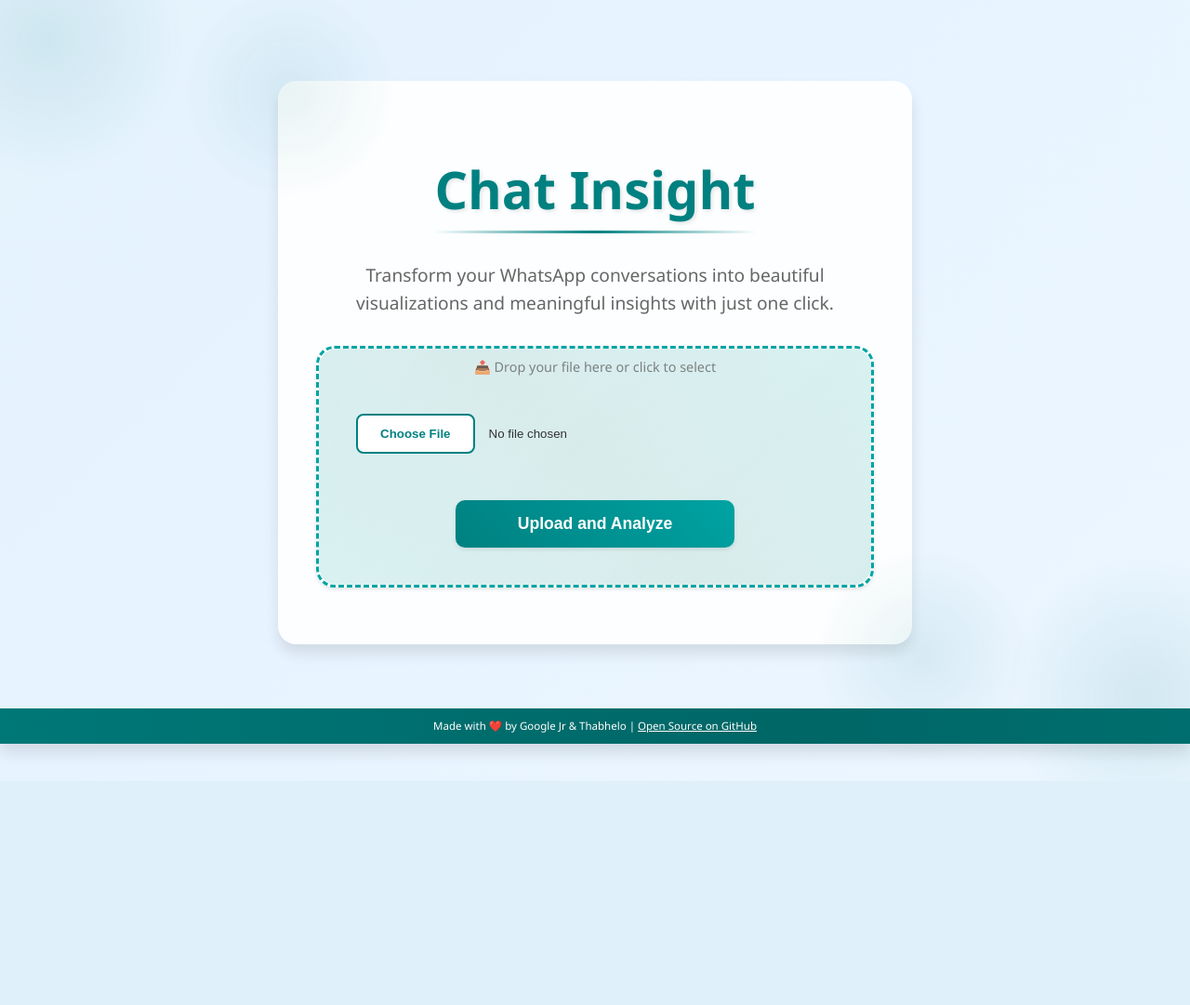
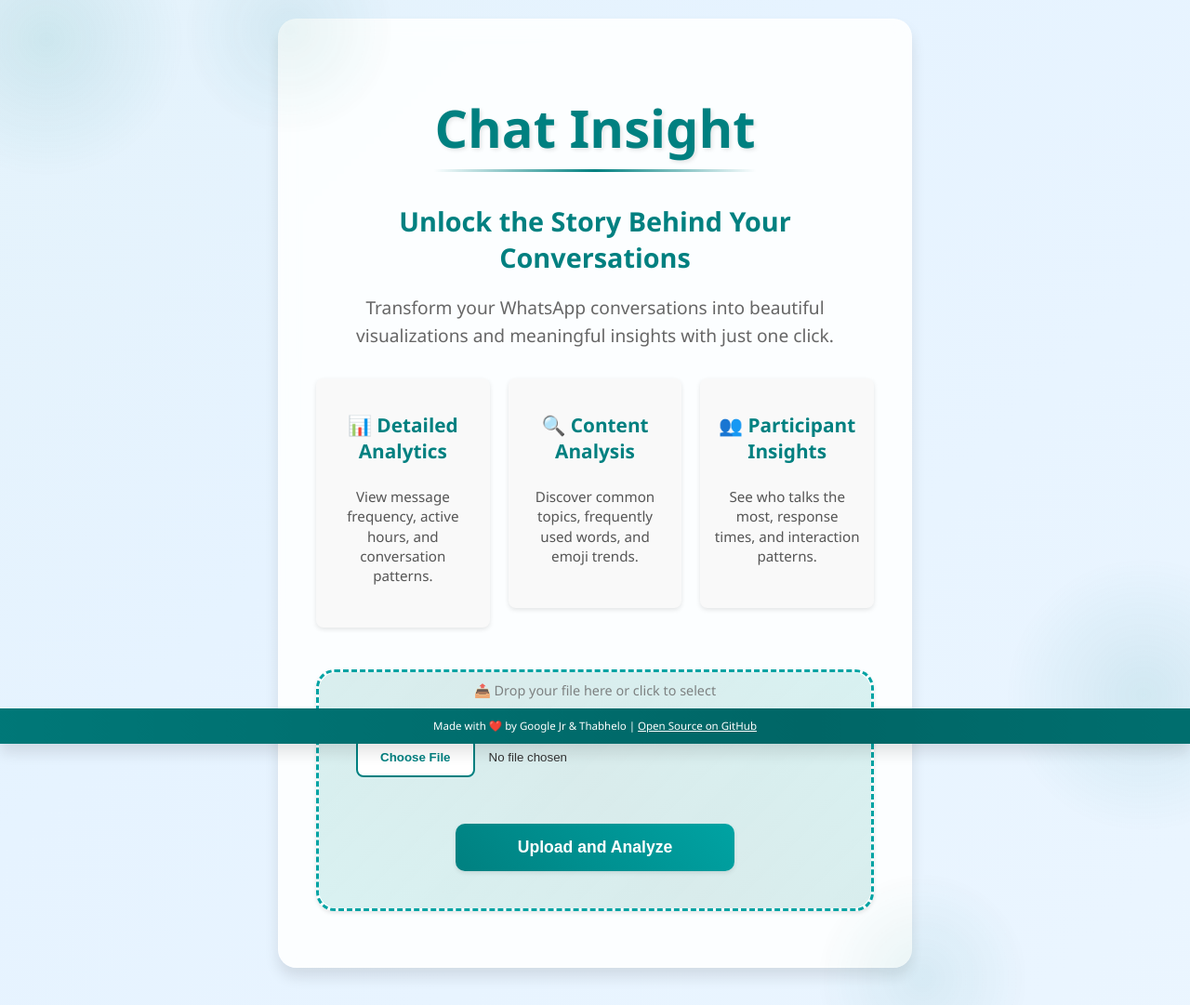
Before and after one commit to xeroxzen/chat-insight, a FastAPI app: page / in a window 1280 px wide. Shown: the top 1081 px of the page at 93% size. Before the commit the page ends 812 px from the top, so only its background shows below. Run offline with FastAPI, Linux system fonts and the light colour scheme; parts of the project's set-up code (start-up, migrations or seed data) failed here and were passed over.

Commit message:
feat: Enhance index page with SEO metadata and feature sections

```diff
--- a/templates/index.html
+++ b/templates/index.html
@@ -3,8 +3,35 @@
   <head>
     <meta charset="UTF-8" />
     <meta name="viewport" content="width=device-width, initial-scale=1.0" />
+    <meta
+      name="description"
+      content="Chat Insight - Transform your WhatsApp conversations into beautiful visualizations and meaningful insights. Analyze chat patterns, message frequency, and more."
+    />
+    <meta
+      name="keywords"
+      content="WhatsApp analytics, chat visualization, message analysis, conversation insights, chat statistics, WhatsApp data"
+    />
+    <meta name="author" content="Google Jr & Thabhelo" />
+    <meta
+      property="og:title"
+      content="Chat Insight - WhatsApp Conversation Analyzer"
+    />
+    <meta
+      property="og:description"
+      content="Transform your WhatsApp chats into beautiful visualizations and meaningful insights with just one click."
+    />
+    <meta property="og:type" content="website" />
+    <meta name="twitter:card" content="summary_large_image" />
+    <meta
+      name="twitter:title"
+      content="Chat Insight - WhatsApp Conversation Analyzer"
+    />
+    <meta
+      name="twitter:description"
+      content="Get meaningful insights from your WhatsApp conversations with beautiful visualizations."
+    />
     <link rel="icon" type="image/x-icon" href="/static/favicon.ico" />
-    <title>Chat Insight</title>
+    <title>Chat Insight - WhatsApp Conversation Analyzer</title>
     <link rel="stylesheet" href="../static/css/style.css" />
     <style>
       .spinner-container {
@@ -45,15 +72,100 @@
           transform: rotate(360deg);
         }
       }
+
+      .service-description {
+        margin-bottom: 30px;
+        text-align: center;
+      }
+
+      .service-description h2 {
+        color: #008080;
+        margin-bottom: 15px;
+        font-size: 1.8em;
+      }
+
+      .features {
+        display: flex;
+        justify-content: center;
+        flex-wrap: nowrap;
+        margin-top: 25px;
+        gap: 20px;
+        width: 100%;
+      }
+
+      .feature {
+        flex: 1;
+        min-width: 0; /* Prevents flex items from overflowing */
+        background-color: #f9f9f9;
+        border-radius: 8px;
+        padding: 15px;
+        margin-bottom: 15px;
+        box-shadow: 0 2px 5px rgba(0, 0, 0, 0.1);
+        transition: transform 0.3s ease;
+        display: flex;
+        flex-direction: column;
+        align-items: center;
+        text-align: center;
+        height: 100%;
+      }
+
+      .feature:hover {
+        transform: translateY(-5px);
+      }
+
+      .feature h3 {
+        color: #008080;
+        margin-bottom: 10px;
+        font-size: 1.3em;
+      }
+
+      .feature p {
+        color: #555;
+        font-size: 0.95em;
+        line-height: 1.4;
+      }
+
+      @media (max-width: 768px) {
+        .features {
+          flex-direction: column;
+        }
+
+        .feature {
+          width: 100%;
+        }
+      }
     </style>
   </head>
   <body>
     <div class="container">
       <h1>Chat Insight</h1>
-      <p>
-        Transform your WhatsApp conversations into beautiful visualizations and
-        meaningful insights with just one click.
-      </p>
+      <div class="service-description">
+        <h2>Unlock the Story Behind Your Conversations</h2>
+        <p>
+          Transform your WhatsApp conversations into beautiful visualizations
+          and meaningful insights with just one click.
+        </p>
+        <div class="features">
+          <div class="feature">
+            <h3>📊 Detailed Analytics</h3>
+            <p>
+              View message frequency, active hours, and conversation patterns.
+            </p>
+          </div>
+          <div class="feature">
+            <h3>🔍 Content Analysis</h3>
+            <p>
+              Discover common topics, frequently used words, and emoji trends.
+            </p>
+          </div>
+          <div class="feature">
+            <h3>👥 Participant Insights</h3>
+            <p>
+              See who talks the most, response times, and interaction patterns.
+            </p>
+          </div>
+        </div>
+      </div>
       <form
         action="/upload"
         method="post"
```
